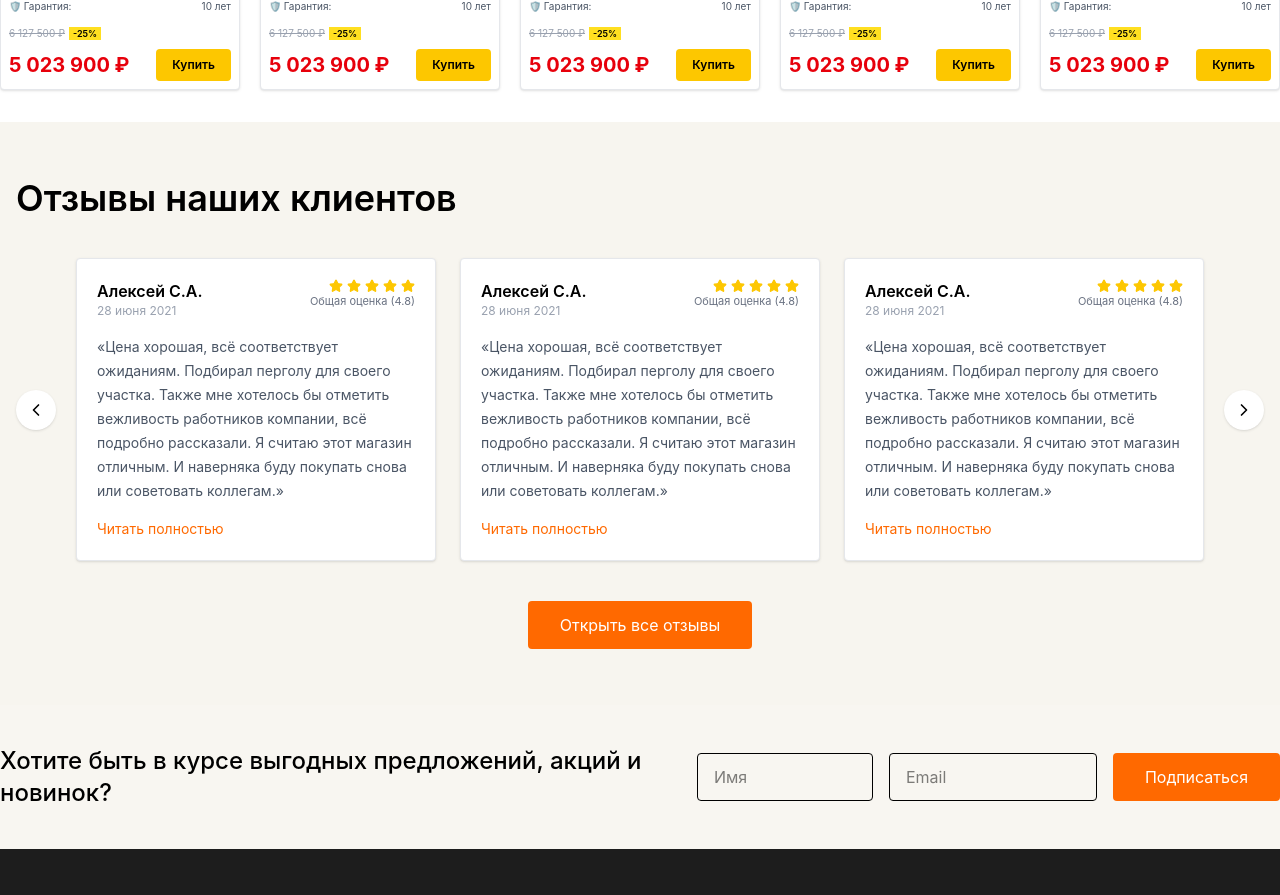
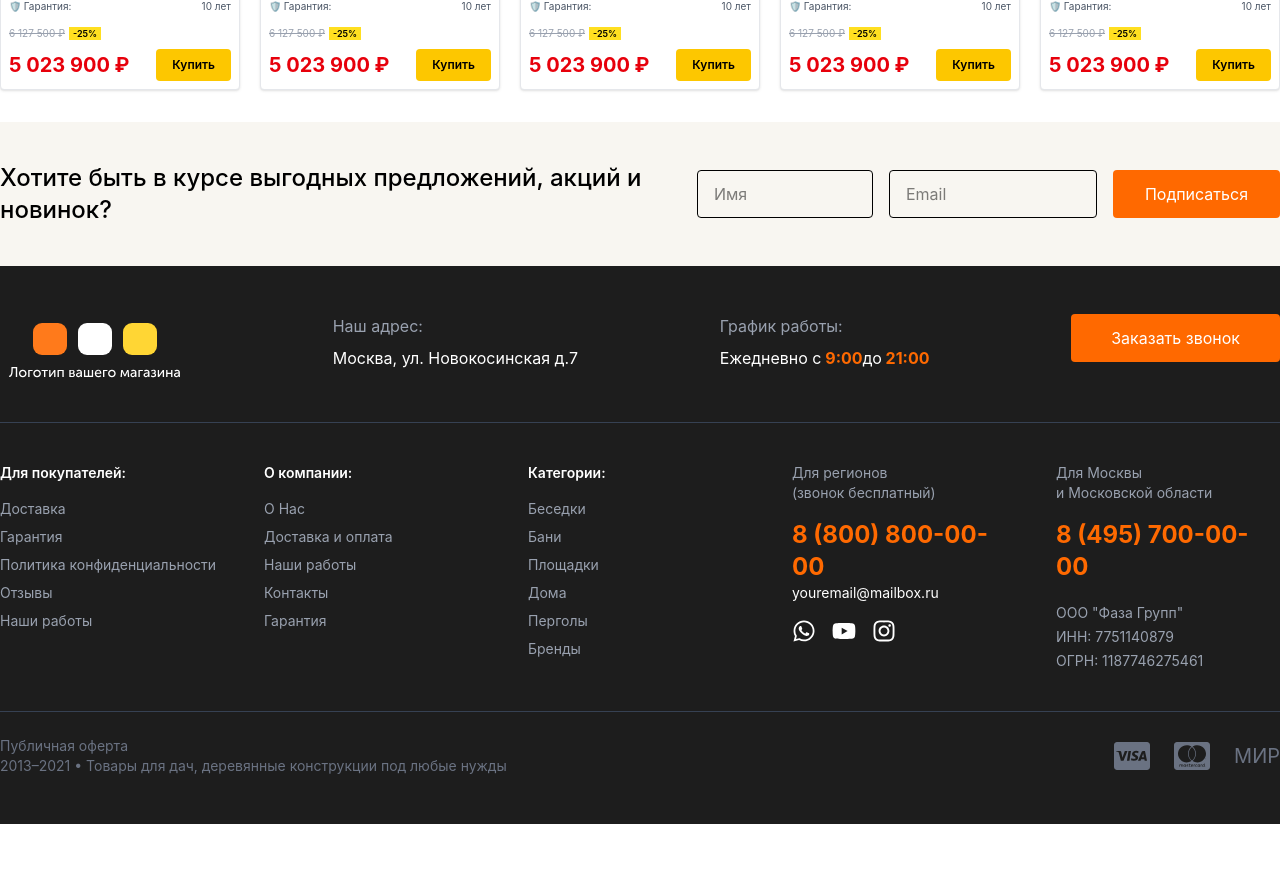
Before and after one commit to abdullohazamjonov/your_store_logo, a React (Vite) app: page / in a window 1280 px wide. Shown: the part 3580-4475 px from the top of the page. After the commit the page ends 4404 px from the top, so only its background shows below. Built offline with nearby package versions, Linux system fonts and the light colour scheme.

Commit message:
Commit xabari

```diff
--- a/src/pages/Home/index.jsx
+++ b/src/pages/Home/index.jsx
@@ -5,7 +5,6 @@ import Sindebar from '../../components/Sidebar'
 import Card from '../../components/Card'
 import Input from '../../components/Input'
 import Test from '../../components/Test'
-import Tabs from '../../components/Tabs'
 
 const Home = () => {
   return (
@@ -15,7 +14,6 @@ const Home = () => {
       <Card />
       <Input />
       <Test />
-      <Tabs />
     </>
   )
 }
```
